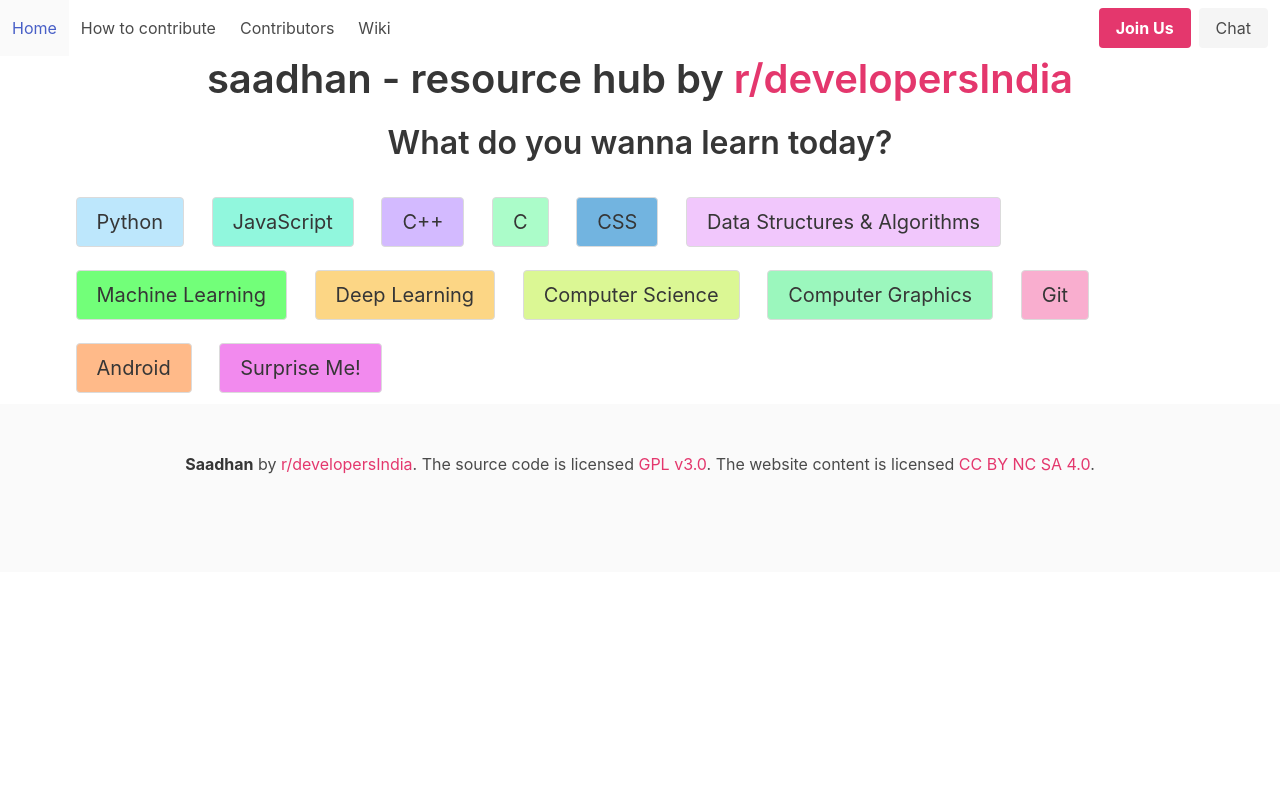
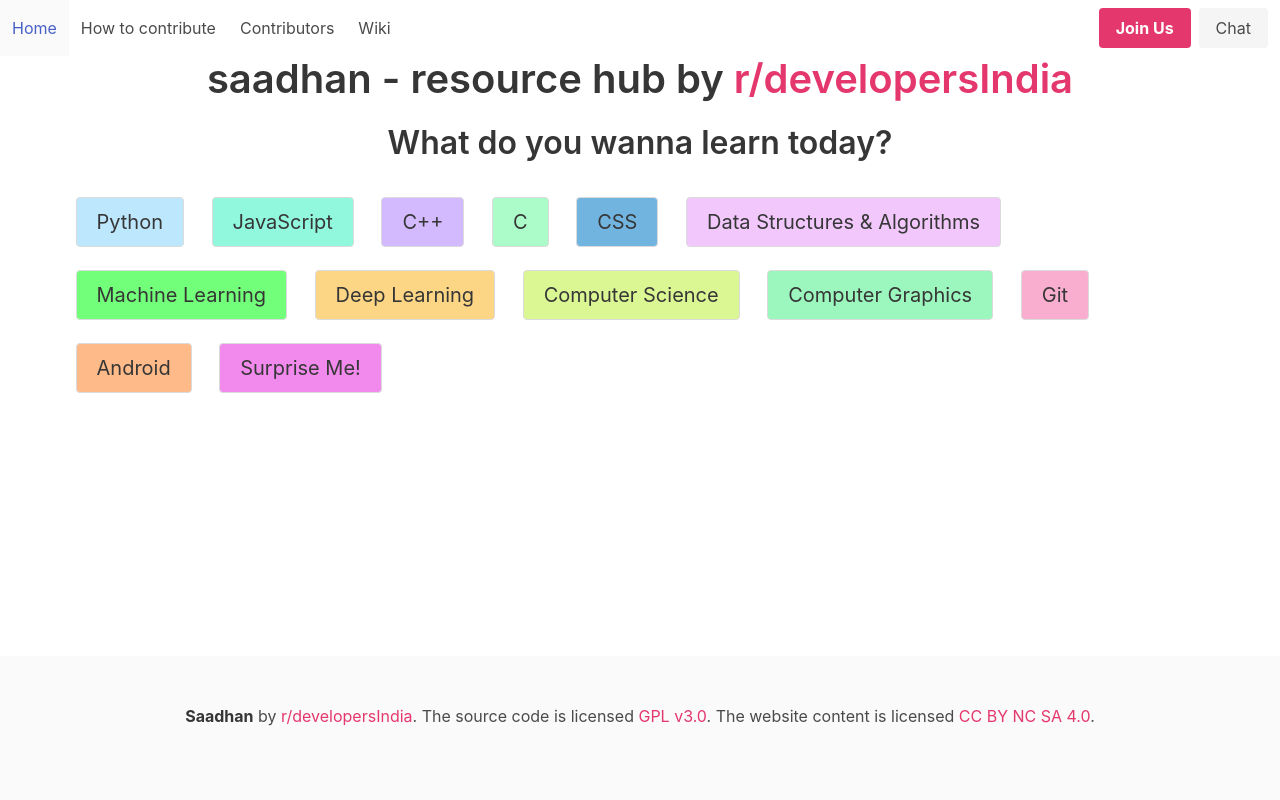
Before and after one commit to developersIndia/saadhan, a Flask app: page / in a window 1280 px wide. Run offline with Flask 2, Linux system fonts and the light colour scheme; some libraries are stand-ins or nearby versions.

Commit message:
Fixed Footer Styling to stick it to the bottom (#14)

```diff
--- a/templates/base.html
+++ b/templates/base.html
@@ -9,6 +9,27 @@
   <link rel="stylesheet" href="https://cdn.jsdelivr.net/npm/bulma@0.9.4/css/bulma.min.css" />
   <link rel="icon" type="image/x-icon" href="https://raw.githubusercontent.com/developersIndia/assets/main/favicons/favicon.ico">
   <style>
+    *{
+      margin:0;
+    }
+    html{
+      overflow-y: auto;
+
+    }
+    body{
+      display: flex;
+      flex-direction: column;
+      min-height: 100vh;
+    }
+    main{
+      flex-grow: 1;
+      padding-bottom: 10px;
+    }
+
+    footer{
+      margin-top: 5rem;
+      height: 2rem;
+    }
     a {
       color: #E4376D;
     }
@@ -19,13 +40,11 @@
     .grid-container.grid-repeat-5 {
       grid-template-columns: repeat(5, 1fr);
     }
-
   </style>
   <script src="https://unpkg.com/htmx.org@1.8.4"></script>
 </head>
 
 <body>
-
   <nav class="navbar" role="navigation" aria-label="main navigation">
     <div class="navbar-brand">
       <!-- <a class="navbar-item" href="https://bulma.io">
@@ -69,7 +88,7 @@
       </div>
     </div>
   </nav>
-
+  <main>
       <div class="content is-vcentered has-text-centered">
         <h1 class="title is-2 is-center">saadhan - resource hub by <a
             href="https://reddit.com/r/developersIndia">r/developersIndia</a></h1>
@@ -79,6 +98,7 @@
         {% block content %}
         {% endblock content %}
       </div>
+  </main>
   <footer class="footer">
     <div class="content has-text-centered">
       <p>
```
Lines whose indentation alone changed are shown as unchanged.
